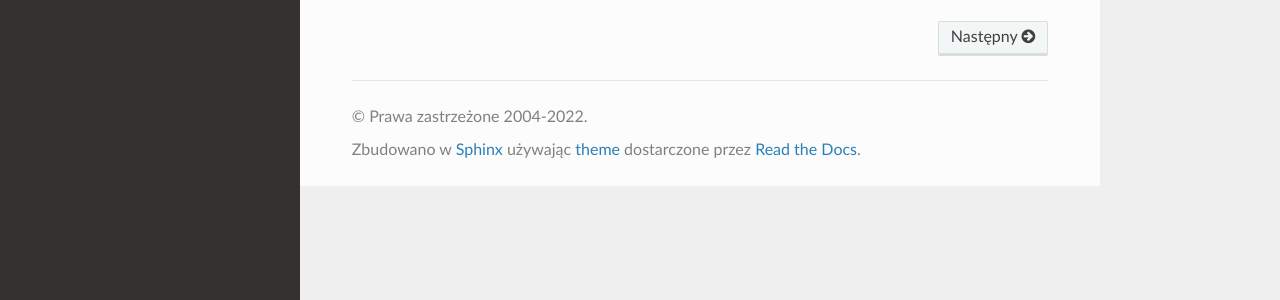
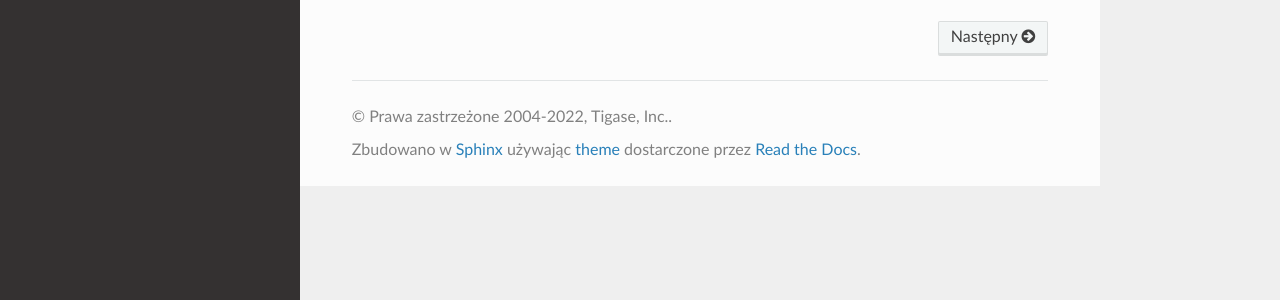
Before and after one commit to tigase/tigase-server-documentation, a Sphinx documentation site: the page built from docs/index.rst, in a window 1280 px wide. Shown: the part 391-691 px from the top of the page. Built offline with Sphinx 7.4.7 and the Read the Docs theme 2.0.0, drawn with Linux system fonts in a browser that asks for light colours.

Commit message:
change copy right

```diff
--- a/docs/conf.py
+++ b/docs/conf.py
@@ -18,7 +18,7 @@
 # -- Project information -----------------------------------------------------
 
 project = 'TigaseDoc'
-copyright = '2004-2022'
+copyright = '2004-2022, Tigase, Inc.'
 author = 'Tigase, Inc.'
 
 # The full version, including alpha/beta/rc tags
```
